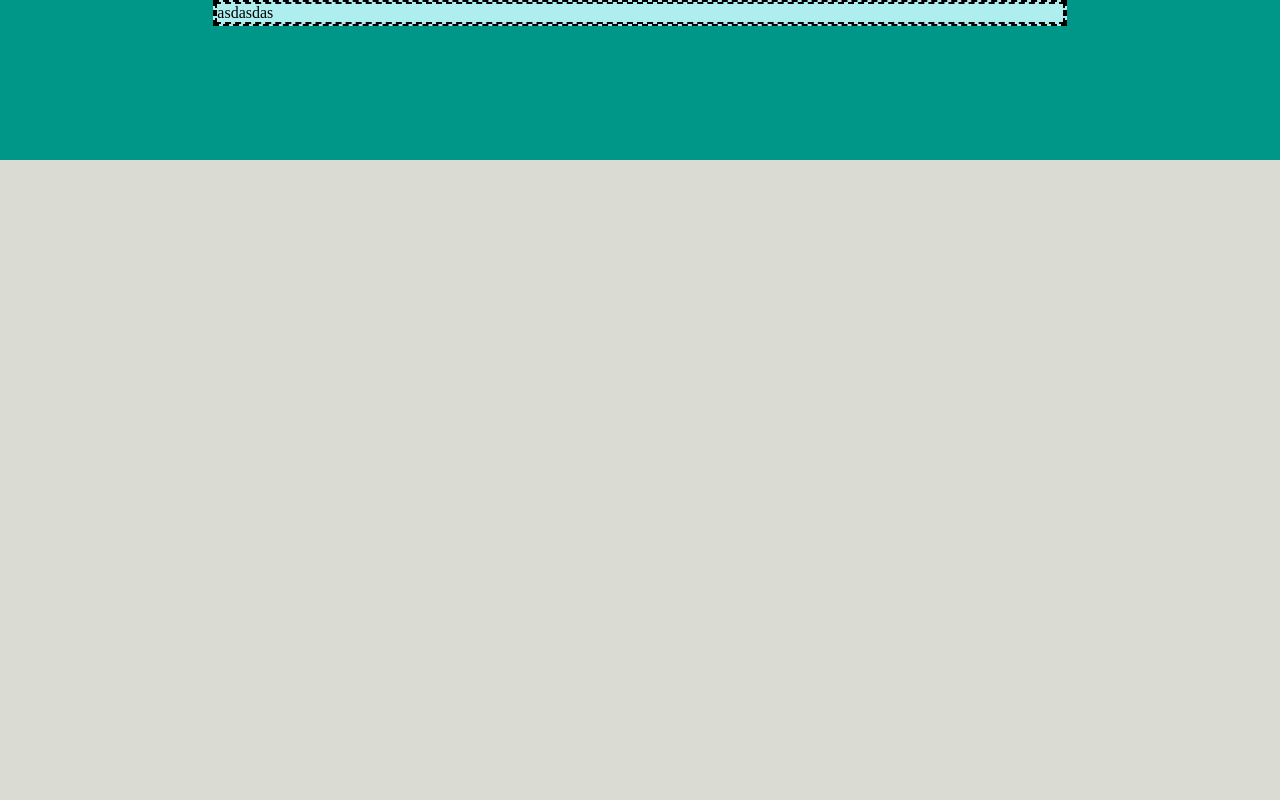
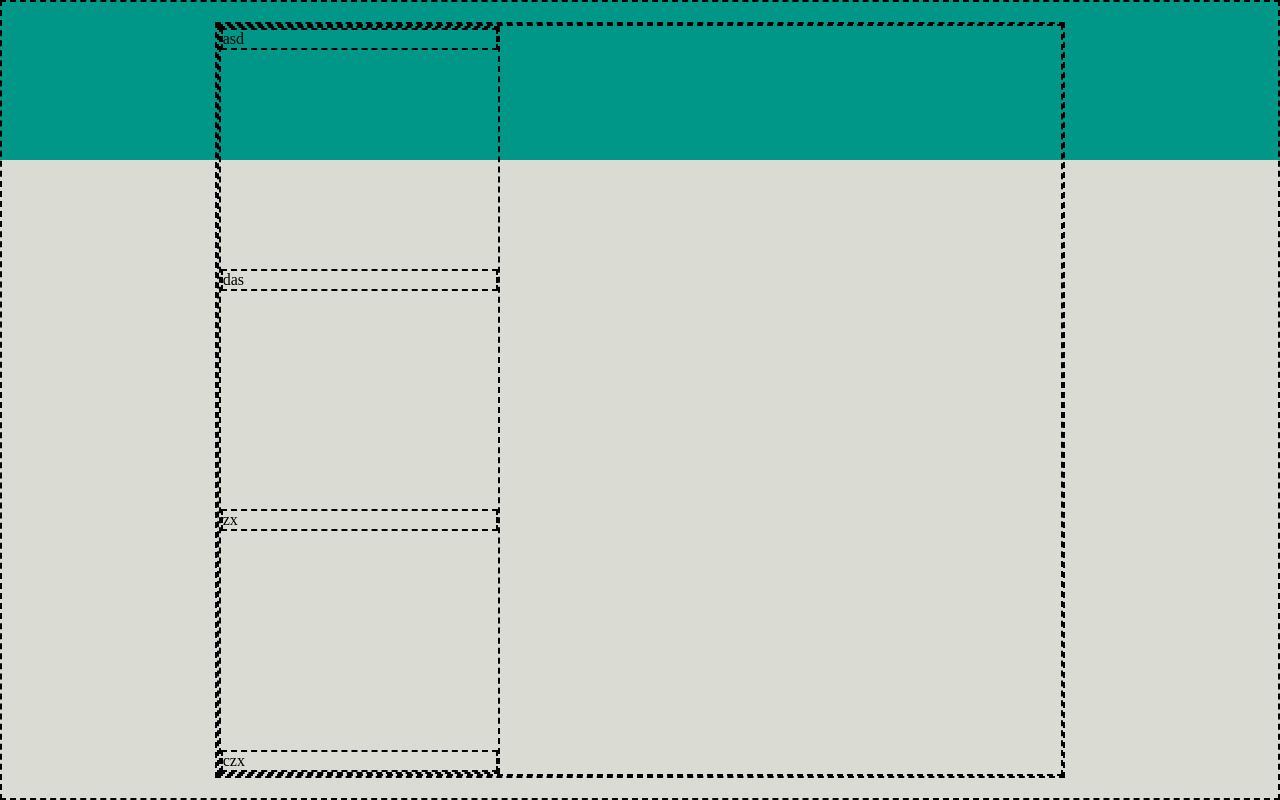
Before and after one commit to Lucaalex00/html-css-boolzapp, a plain HTML site: page index.html in a window 1280 px wide. Drawn offline with Linux system fonts and the light colour scheme.

Commit message:
Add Left Menu Commit

```diff
--- a/assets/css/style.css
+++ b/assets/css/style.css
@@ -83,7 +83,6 @@ section {
 
 .debug {
     border: 2px dashed black;
-    background-color: paleturquoise;
 }
 
 body {
@@ -92,7 +91,13 @@ body {
 }
 
 /*#region BACKGROUND*/
-.background-top {
+body {
+    background: linear-gradient(to top,
+            var(--background-bottom-color) 20% 80%,
+            var(--background-top-color) 20%)
+}
+
+/*.background-top {
     width: 100vw;
     height: 20vh;
     background-color: var(--background-top-color);
@@ -107,6 +112,41 @@ body {
     background-color: var(--background-bottom-color);
     bottom: 0;
     z-index: -1;
+}*/
+
+/*#endregion BACKGROUND*/
+
+.layout {
+    height: 100%;
+    width: 100%;
+    justify-content: center;
+    align-items: center;
 }
 
-/*#endregion BACKGROUND*/
+.main-container {
+    z-index: 1;
+    height: 95%;
+    display: flex;
+}
+
+.main-content {
+    z-index: 1;
+    height: 100%;
+    justify-content: space-between;
+
+}
+
+/* LEFT*/
+#left-container {
+    height: 100%;
+    flex-direction: column;
+    justify-content: space-between;
+}
+
+
+
+
+
+
+
+/*RIGHT*/
--- a/index.html
+++ b/index.html
@@ -8,7 +8,7 @@
     <link rel="stylesheet" href="./assets/css/style.css">
 </head>
 
-<body>
+<body class="debug">
     <div id="back-ground relative">
         <div class="background-top m-auto absolute"></div>
         <div class="background-bottom m-auto absolute"></div>
@@ -16,19 +16,21 @@
     <div class="layout flex">
         <div class="main-container debug col-8 flex m-auto">
             <div class="main-content debug flex col-12 m-auto debug">
-                <div id="left-container col-4 debug">asdasdas
-                    <header class="left-header">
-                        <div class="left-notify-menu">
+                <div id="left-container" class="debug flex col-4">
+                    <header class="left-header debug">asd
+                    </header>
+                    <div class="left-notify-menu debug">das
 
-                        </div>
-                        <div class="left-search-bar">
+                    </div>
+                    <div class="left-search-bar debug">zx
 
-                        </div>
-                        <div class="left-contacts-menu">
+                    </div>
+                    <div class="left-contacts-menu debug">czx
 
-                        </div>
+                    </div>
+                </div>
 
-                </div>
+
                 <div id="right-container col-8 debug">
                 </div>
 
```
